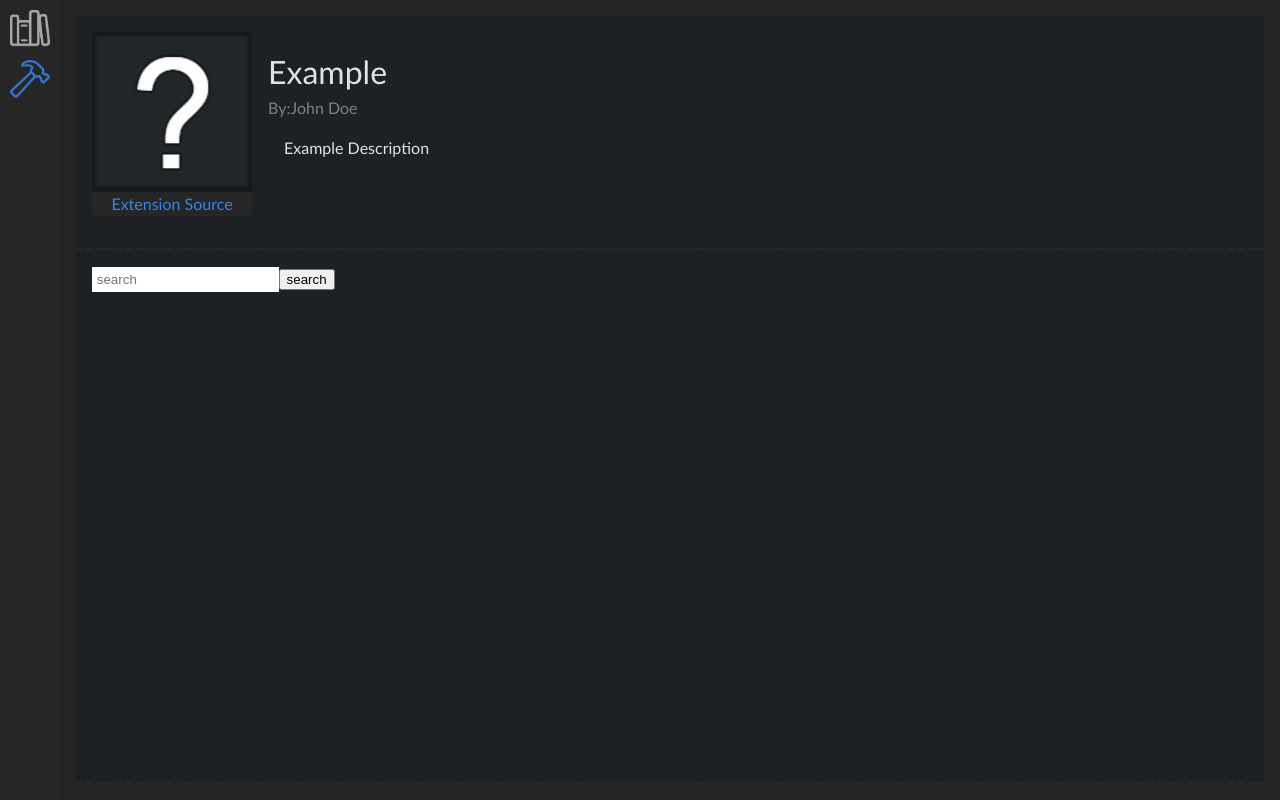
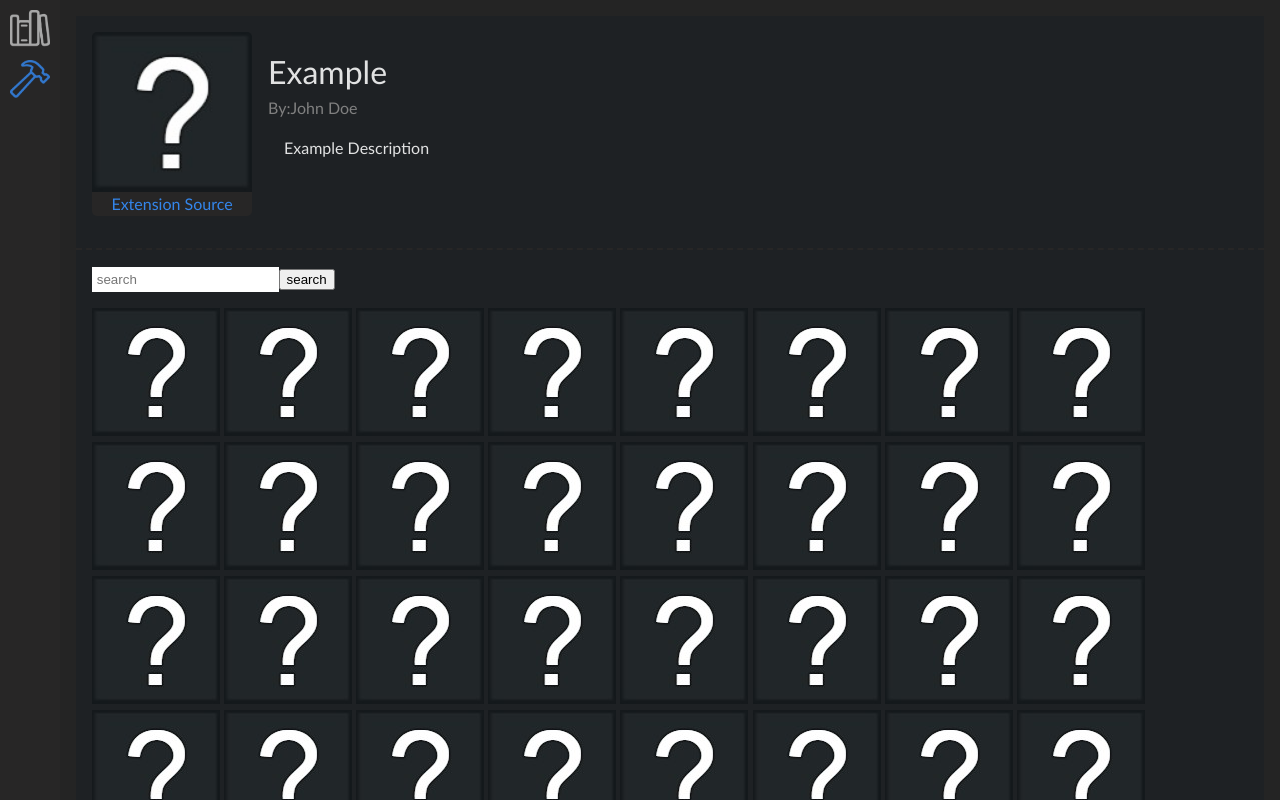
Before and after one commit to Candorada/M3, a React (Vite) app: page /extensions/1 in a window 1280 px wide. Built offline with nearby package versions, Linux system fonts and the light colour scheme; no server answers.

Commit message:
made search function work in a week state

```diff
--- a/src/extensionsUI/ExtensionPage/extensionpage.css
+++ b/src/extensionsUI/ExtensionPage/extensionpage.css
@@ -6,6 +6,7 @@
     display: flex;
     flex-direction: column;
     padding:1rem;
+    overflow: auto;
 }
 @media (max-aspect-ratio:1){
     #extensionPage{
@@ -71,7 +72,7 @@
 }
 
 .search{
-    height: 100%;
+    flex: 1 1 auto;
     box-sizing: border-box;
     padding:1rem;
     width: 100%;
@@ -79,6 +80,7 @@
     background-color: var(--primary3);
 }
 #searchBar{
+    margin-bottom: 1rem;
     transition: border 0.1s ease-in-out ;
     border:none;
     padding:0.3rem;
--- a/src/extensionsUI/ExtensionPage/extensionpage.jsx
+++ b/src/extensionsUI/ExtensionPage/extensionpage.jsx
@@ -3,6 +3,14 @@ import {useParams} from "react-router-dom"
 import { useEffect, useState } from "react";
 function extensionImagePathGetter(path,extension){
     return (path?(path.match(/^http/)?"":"../backend/extensions/"+extension+"/")+path:"../src/extensionsUI/Error.jpg")
+}
+
+function SearchItem({item}){
+return (<>
+<a href={item.url}> {/* this element will be replaced with a clickable button*/}
+    <img src={item.img} alt={item.name}/>
+</a>
+</>)
 }
 function ExtensionPage(){
     const {extension} = useParams(); // fetches the paramizer extension from reactDom
@@ -16,12 +24,29 @@ function ExtensionPage(){
             creatorSocials:""
         }
     })
+    const loop=(n,cb)=>[...Array(n)].map((_,i)=>i).map(cb) // goofy little line of code that allows inline forloops. loop(10,()=>1) will make an array of 10 ones
+    const [searchResult,setSearchResult] = useState({
+        "media": loop(100,()=>({
+            "img": "../src/extensionsUI/Error.jpg",
+            "name": "Searching",
+            "url": "./"+extension
+          })),
+        "pageCount": 1
+    })
+    async function search(keyword){
+        var queryString = (keyword?"q="+keyword:"")
+        var json = await ((await fetch("http://localhost:3000/"+extension+"/search"+(queryString?"?"+queryString:""))).json())
+        if(await json){
+            setSearchResult(await json)
+        }
+    }
     useEffect(()=>{
         (async()=>{
             var json = await ((await fetch("http://localhost:3000/extensionList")).json())
             if(await json[extension]){
                 setJSONData(await json[extension])
             }
+            search()
         })()
     },[])
     return (<>
@@ -44,8 +69,11 @@ function ExtensionPage(){
                 </div>
             </div>
             <div className="search">
-                <input type="text" name="search" id="searchBar" placeholder="search" />
-                <input type="button" value="search"/>
+                <input type="text" name="search" id="searchBar" placeholder="search"/>
+                <input type="button" value="search" onClick={()=>{search(document.querySelector("#searchBar").value.replace(" ","_"))}}/>
+                <div id = "searchResult">
+                    {searchResult.media.map((item,i)=><SearchItem key = {i} item = {item}/>)}
+                </div>
             </div>
         </div>
     </>)
```
Also changed, not shown: 2 other files (tests, documents, lock files or other folders).
